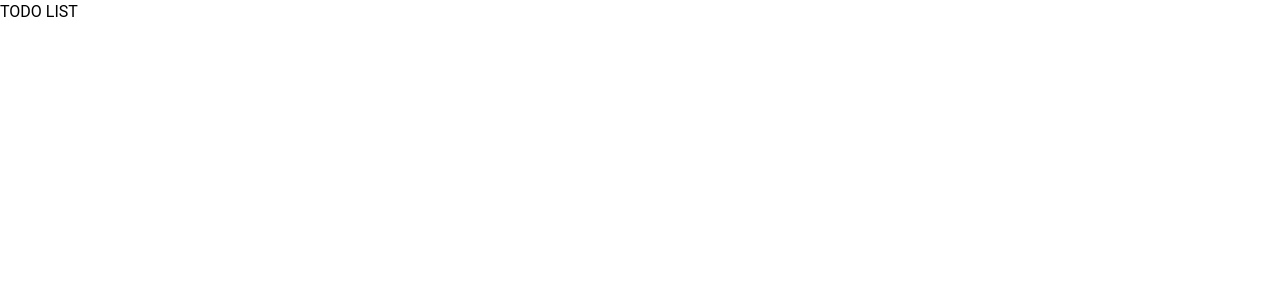
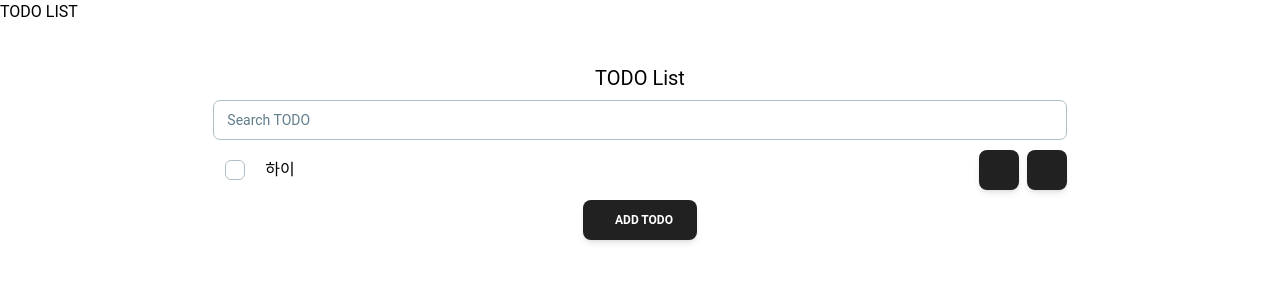
Before and after one commit to y-minion/Supabase-TodoList, a Next.js app in the folder supabase-todo-list/: page / in a window 1280 px wide. Shown: the top 300 px of the page. Built offline with nearby package versions, Linux system fonts and the light colour scheme.

Commit message:
기본 투두 입력 컴포넌트 ui 구현 완료

```diff
--- a/supabase-todo-list/app/page.tsx
+++ b/supabase-todo-list/app/page.tsx
@@ -1,5 +1,11 @@
 import Image from "next/image";
+import UI from "./ui";
 
 export default function Home() {
-  return <main>TODO LIST</main>;
+  return (
+    <main>
+      TODO LIST
+      <UI />
+    </main>
+  );
 }
--- /dev/null
+++ b/supabase-todo-list/app/ui.tsx
@@ -0,0 +1,18 @@
+"use client";
+
+import Todo from "components/todo";
+import { Button, Input } from "@material-tailwind/react";
+
+export default function UI() {
+  return (
+    <div className="w-2/3 mx-auto flex flex-col items-center py-10 gap-2">
+      <h1 className="text-xl">TODO List</h1>
+      <Input label="Search TODO" icon={<i className="fas fa-search" />} />
+      <Todo />
+      <Button>
+        <i className="fas fa-plus mr-2" />
+        ADD TODO
+      </Button>
+    </div>
+  );
+}
--- /dev/null
+++ b/supabase-todo-list/components/todo.tsx
@@ -0,0 +1,35 @@
+"use client";
+
+import { Checkbox, IconButton } from "@material-tailwind/react";
+import { useState } from "react";
+
+export default function Todo() {
+  const [isEditing, setIsEditing] = useState(false);
+  const [completed, setComplete] = useState(false);
+  const [title, setTitle] = useState("하이");
+
+  return (
+    <div className="w-full flex items-center gap-2 ">
+      <Checkbox
+        checked={completed}
+        onChange={(e) => setComplete(e.target.checked)}
+      />
+      {isEditing ? (
+        <input
+          className="flex-1 border-b border-b-black pb-1"
+          value={title}
+          onChange={(e) => setTitle(e.target.value)}
+        />
+      ) : (
+        <p className={`flex-1 ${completed && "line-through"}`}>{title}</p>
+      )}
+
+      <IconButton onClick={() => setIsEditing((prev) => !prev)}>
+        <i className={`fas ${isEditing ? "fa-check" : "fa-pen"}`} />
+      </IconButton>
+      <IconButton>
+        <i className="fas fa-trash" />
+      </IconButton>
+    </div>
+  );
+}
--- a/supabase-todo-list/config/material-tailwind-theme-provider.tsx
+++ b/supabase-todo-list/config/material-tailwind-theme-provider.tsx
@@ -1,4 +1,4 @@
 "use client";
 
 //material-tailwind는 클라이언트에서만 동작한다. 그래서 클라이언트 컴포넌트에서 Import를 해온뒤, layout에 쓰기위해 export한다.
-export { ThemeProvider } from "node_modules/@material-tailwind/react";
+export { ThemeProvider } from "@material-tailwind/react";
```
